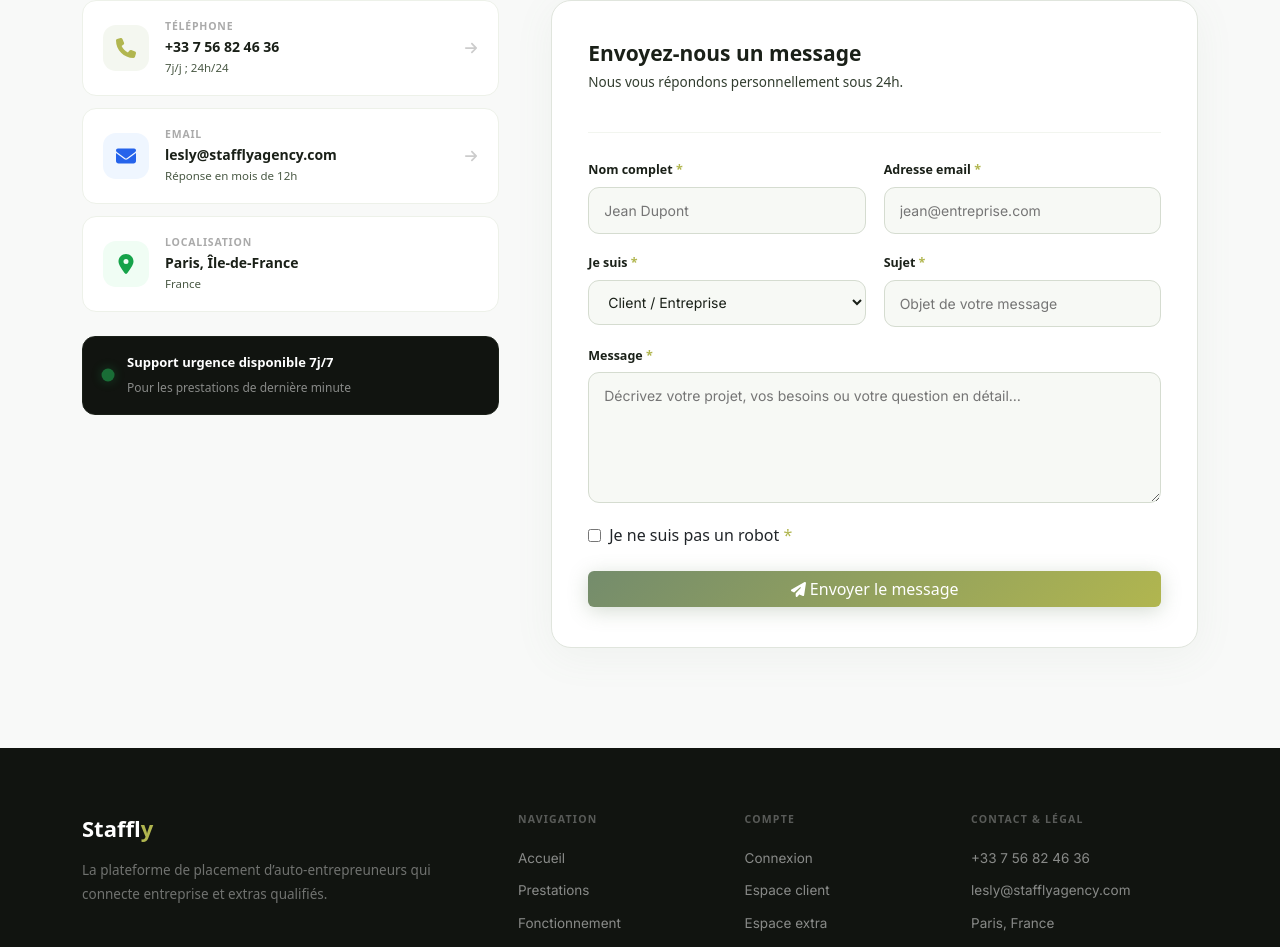
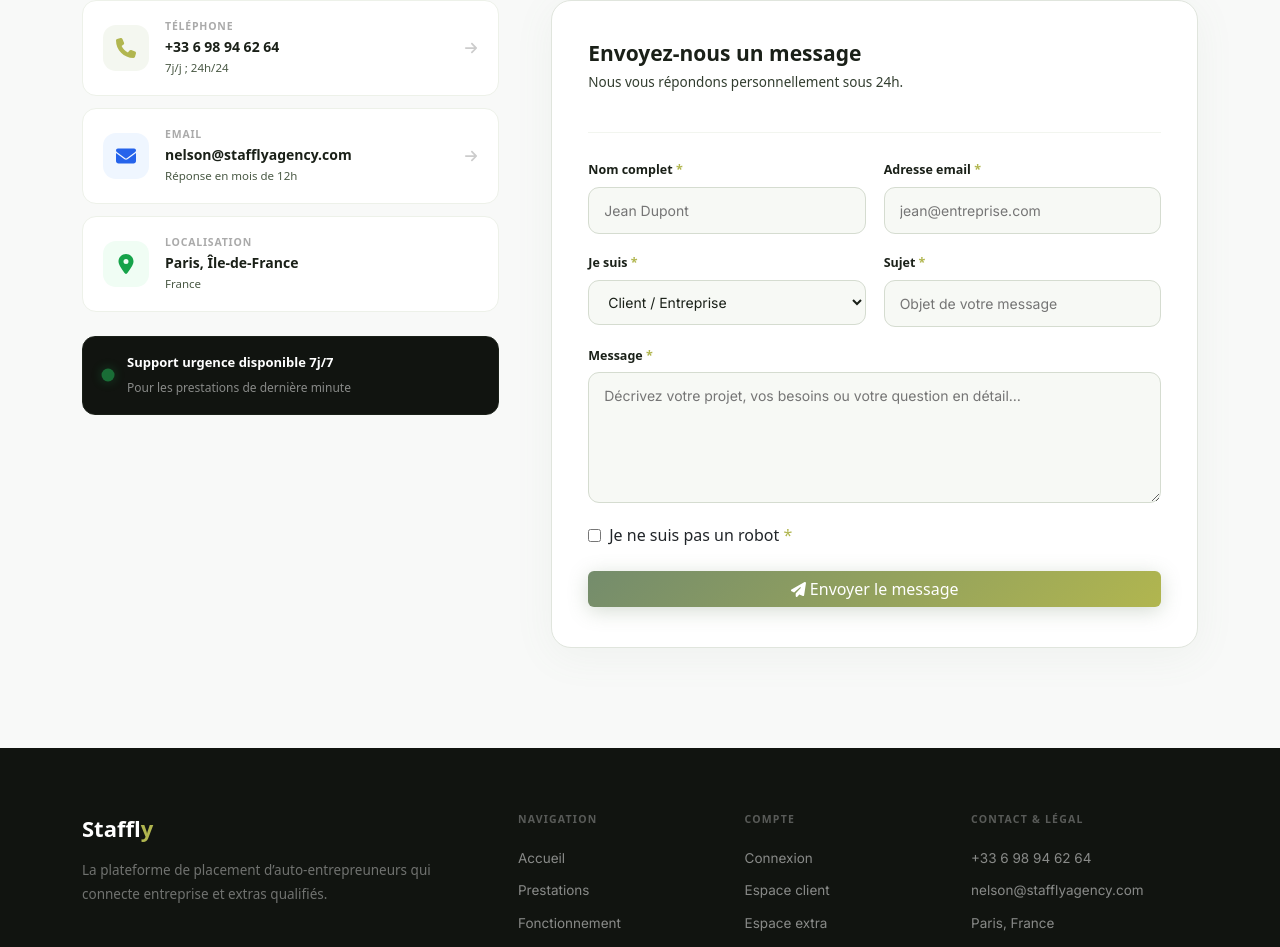
Before and after one commit to teamach111-sys/staffly2, a React (Vite) app: page / in a window 1280 px wide. Shown: the part 8775-9722 px from the top of the page. Built offline with nearby package versions, Linux system fonts and the light colour scheme.

Commit message:
update from client

```diff
--- a/src/pages/Home.jsx
+++ b/src/pages/Home.jsx
@@ -36,7 +36,7 @@ import '../../themes/duplicates/dup1.css';
    ══════════════════════════════════════════════
 */
 const WEB3FORMS_ACCESS_KEY = '1880a765-819a-4066-b520-c0344c9079fd';
-const CONTACT_RECEIVER_EMAIL = 'lesly@stafflyagency.com';
+const CONTACT_RECEIVER_EMAIL = 'nelson@stafflyagency.com';
 
 /* ── Brand icons (FontAwesome) ── */
 const IconLinkedin  = ({ size = 18 }) => (
@@ -699,19 +699,19 @@ export default function Home() {
                   </div>
                   <div className="contact-card__body">
                     <span className="contact-card__label">Téléphone</span>
-                    <span className="contact-card__value"> +33 7 56 82 46 36 </span>
+                    <span className="contact-card__value"> +33 6 98 94 62 64 </span>
                     <span className="contact-card__hint">7j/j ; 24h/24 </span>
                   </div>
                   <FontAwesomeIcon icon={faArrowRight} className="contact-card__arrow" style={{ width:14, height:14 }} />
                 </a>
 
-                <a href="mailto:lesly@stafflyagency.com" className="contact-card">
+                <a href="mailto:nelson@stafflyagency.com" className="contact-card">
                   <div className="contact-card__icon contact-card__icon--mail">
                     <FontAwesomeIcon icon={faEnvelope} style={{ width:20, height:20 }} />
                   </div>
                   <div className="contact-card__body">
                     <span className="contact-card__label">Email</span>
-                    <span className="contact-card__value">lesly@stafflyagency.com </span>
+                    <span className="contact-card__value">nelson@stafflyagency.com </span>
                     <span className="contact-card__hint">Réponse en mois de 12h </span>
                   </div>
                   <FontAwesomeIcon icon={faArrowRight} className="contact-card__arrow" style={{ width:14, height:14 }} />
@@ -868,13 +868,13 @@ export default function Home() {
             <div>
               <p className="footer__col-title">Compte</p>
               <a href="https://booklyapp.fr/#/login" target="_blank" rel="noreferrer"             className="footer__link">Connexion</a>
-              <a href="https://booklyapp.fr/#/espace-client" target="_blank" rel="noreferrer" className="footer__link">Espace client</a>
-              <a href="https://booklyapp.fr/#/espace-extra" target="_blank" rel="noreferrer"  className="footer__link">Espace extra</a>
+              <a href="https://booklyapp.fr/#/login" target="_blank" rel="noreferrer" className="footer__link">Espace client</a>
+              <a href="https://booklyapp.fr/#/login" target="_blank" rel="noreferrer"  className="footer__link">Espace extra</a>
             </div>
             <div>
               <p className="footer__col-title">Contact & Légal</p>
-              <a href="tel:+33756824636"              className="footer__link">+33 7 56 82 46 36</a>
-              <a href="mailto: lesly@stafflyagency.com" className="footer__link"> lesly@stafflyagency.com </a>
+              <a href="tel:+33698946264"              className="footer__link">+33 6 98 94 62 64</a>
+              <a href="mailto: nelson@stafflyagency.com" className="footer__link"> nelson@stafflyagency.com </a>
               <span className="footer__link" style={{cursor:'default'}}>Paris, France</span>
               <div style={{marginTop:8}}>
                 <a href="https://booklyapp.fr/" target="_blank" rel="noreferrer"  className="footer__link">Confidentialité</a>
```
